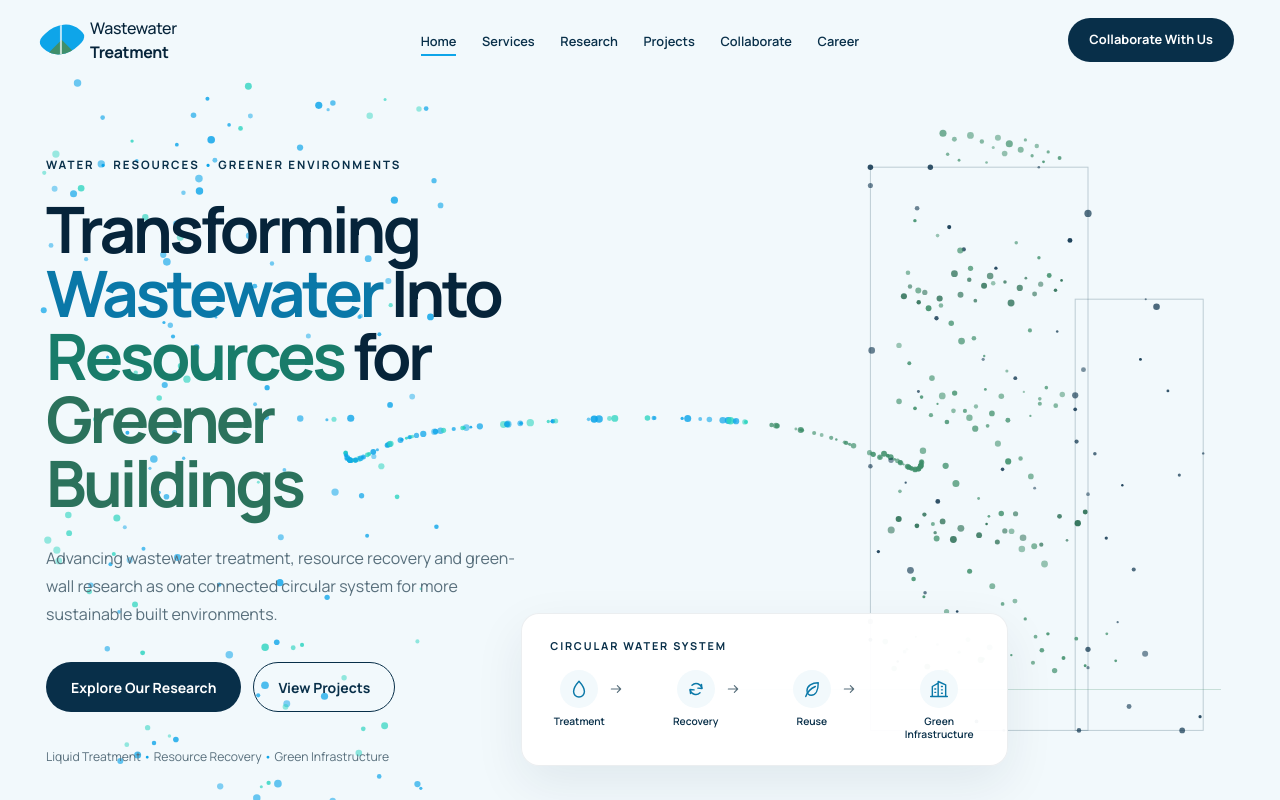
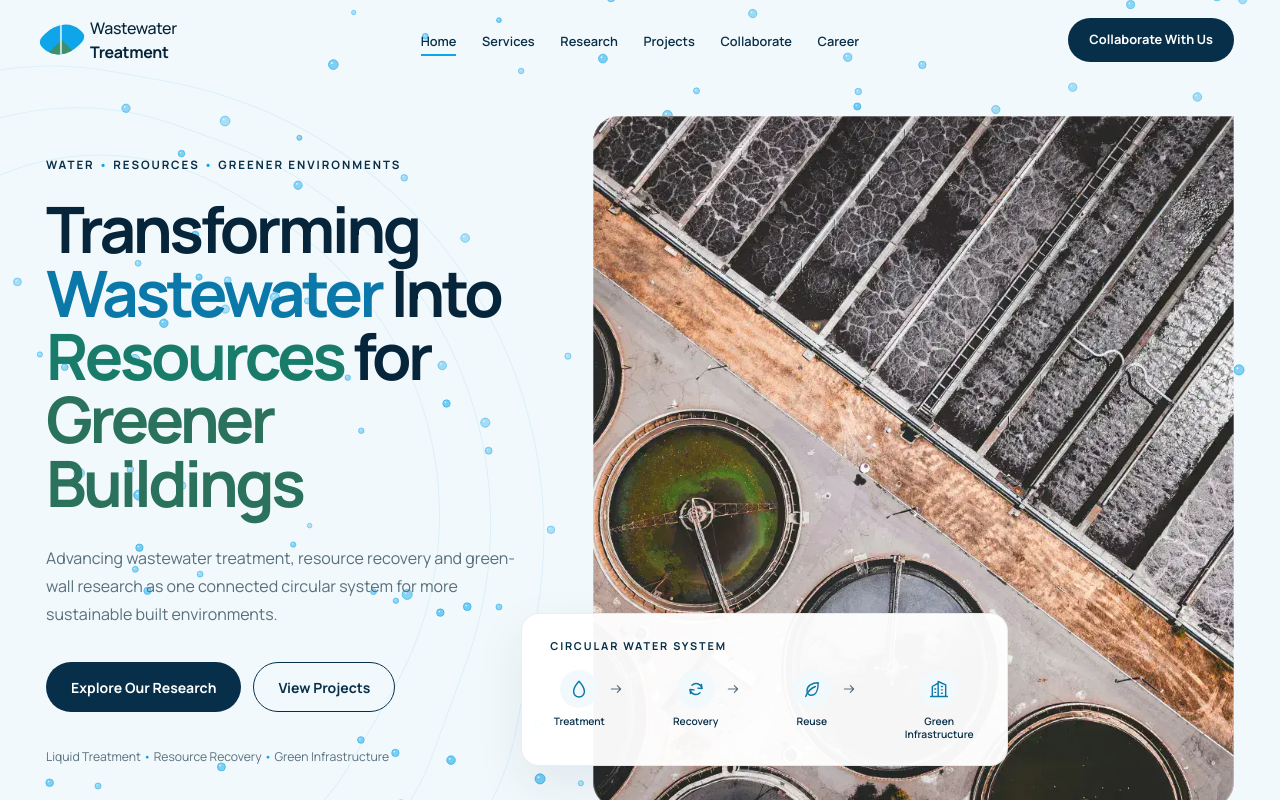
Before and after one commit to xuen00915/wastewater, a React (Vite) app: page / in a window 1280 px wide. Shown: the top 800 px of the page. Built offline with nearby package versions, Linux system fonts and the light colour scheme.

Commit message:
revert: restore image and particle hero

```diff
--- a/src/components/Hero.tsx
+++ b/src/components/Hero.tsx
@@ -1,6 +1,7 @@
 import { ButtonLink } from './ui/ButtonLink'
+import { Floating3DParticles } from './ui/Floating3DParticles'
 import { Icon } from './ui/Icon'
-import { WaterBuildingParticles } from './ui/WaterBuildingParticles'
+import { MediaPlaceholder } from './ui/MediaPlaceholder'
 import { pageHref } from '../site'
 
 const circularStages = [
@@ -10,7 +11,8 @@ const circularStages = [
 export function Hero() {
   return (
     <section className="hero" id="home">
-      <WaterBuildingParticles className="hero__transformation-canvas" />
+      <Floating3DParticles className="hero__particles" />
+      <div className="water-contours" aria-hidden="true"><i /><i /><i /></div>
       <div className="hero__inner">
         <div className="hero__copy">
           <p className="hero__eyebrow">Water <span>•</span> Resources <span>•</span> Greener Environments</p>
@@ -23,6 +25,7 @@ export function Hero() {
           <p className="hero__topics">Liquid Treatment <span>•</span> Resource Recovery <span>•</span> Green Infrastructure</p>
         </div>
         <div className="hero__visual">
+          <MediaPlaceholder src={`${import.meta.env.BASE_URL}images/home-hero-wastewater.webp`} alt="Representative pilot wastewater treatment system integrated with vegetation" requiredFilename="/images/home-hero-wastewater.webp" loading="eager" fetchPriority="high" />
           <div className="circular-card">
             <p>Circular Water System</p>
             <div className="circular-card__flow">
--- a/src/components/interactive-sections.css
+++ b/src/components/interactive-sections.css
@@ -16,10 +16,10 @@
 .mobile-nav { overflow-y: auto; }
 
 .hero { position: relative; min-height: min(980px, 100svh); padding: 116px var(--gutter) 72px; overflow: hidden; background: var(--blue-light); }
-.water-building-particles { position: absolute; z-index: 0; inset: 0; overflow: hidden; pointer-events: none; contain: strict; }
-.water-building-particles__canvas { display: block; width: 100%; height: 100%; }
+.floating-3d-particles { pointer-events: none; }
+.hero__particles { position: absolute; z-index: 0; inset: 0; width: 100%; height: 100%; opacity: .92; }
 .hero__inner { position: relative; z-index: 2; display: grid; width: min(100%, var(--container)); min-height: calc(100svh - 188px); margin: 0 auto; grid-template-columns: minmax(0, .86fr) minmax(0, 1.14fr); align-items: center; gap: clamp(36px, 5vw, 78px); }
-.hero__copy { position: relative; z-index: 2; max-width: 630px; padding-block: 40px; }
+.hero__copy { max-width: 630px; padding-block: 40px; }
 .hero__eyebrow { margin: 0 0 24px; color: var(--navy); font-size: .72rem; font-weight: 700; letter-spacing: .17em; text-transform: uppercase; }
 .hero__eyebrow span, .hero__topics span { color: var(--blue); }
 .hero h1 { margin: 0; color: var(--navy-deep); font-size: clamp(3.1rem, 5vw, 4.8rem); font-weight: 700; line-height: .99; letter-spacing: -.055em; }
@@ -29,15 +29,21 @@
 .hero__description { max-width: 590px; margin: 30px 0 0; color: var(--muted); font-size: clamp(1rem, 1.25vw, 1.1rem); line-height: 1.75; }
 .hero__actions { display: flex; flex-wrap: wrap; gap: 12px; margin-top: 34px; }
 .hero__topics { margin: 34px 0 0; color: var(--muted); font-size: .76rem; line-height: 1.8; }
-.hero__visual { position: relative; z-index: 1; align-self: stretch; min-height: 610px; }
-.hero__visual::before { position: absolute; right: 2%; bottom: 17%; width: 78%; height: 1px; content: ''; background: rgb(63 143 107 / 24%); }
-.circular-card { position: absolute; z-index: 3; bottom: 42px; left: -72px; width: min(520px, 76%); padding: 24px 28px; border: 1px solid rgb(8 47 73 / 8%); border-radius: 18px; background: rgb(255 255 255 / 96%); box-shadow: var(--shadow-soft); }
+.hero__visual { position: relative; align-self: stretch; min-height: 610px; }
+.hero__visual > .media { height: 100%; border-radius: var(--radius-media) 0 var(--radius-media) var(--radius-media); }
+.hero__visual > .media::after { position: absolute; inset: 0; border: 1px solid rgb(255 255 255 / 30%); border-radius: inherit; pointer-events: none; content: ''; }
+.circular-card { position: absolute; bottom: 42px; left: -72px; width: min(520px, 76%); padding: 24px 28px; border: 1px solid rgb(8 47 73 / 8%); border-radius: 18px; background: rgb(255 255 255 / 96%); box-shadow: var(--shadow-soft); }
 .circular-card > p { margin: 0 0 16px; color: var(--navy); font-size: .68rem; font-weight: 700; letter-spacing: .17em; text-transform: uppercase; }
 .circular-card__flow { display: flex; align-items: flex-start; justify-content: space-between; gap: 6px; }
 .circular-card__item { position: relative; display: grid; min-width: 58px; justify-items: center; gap: 7px; color: var(--navy); text-align: center; }
 .circular-card__item > span { display: grid; width: 38px; height: 38px; place-items: center; border-radius: 50%; color: var(--blue-text); background: var(--blue-light); }
 .circular-card__item small { max-width: 80px; font-size: .64rem; font-weight: 600; line-height: 1.25; }
 .circular-card__arrow { position: absolute; top: 11px; right: -16px; color: var(--muted); }
+.water-contours { position: absolute; z-index: 1; top: 80px; left: -300px; width: 850px; height: 850px; opacity: .4; }
+.water-contours i { position: absolute; inset: calc(var(--i, 0) * 50px); border: 1px solid rgb(14 165 233 / 25%); border-radius: 42% 58% 35% 65%; }
+.water-contours i:nth-child(1) { --i: 0; transform: rotate(10deg); }
+.water-contours i:nth-child(2) { --i: 1; transform: rotate(20deg); }
+.water-contours i:nth-child(3) { --i: 2; transform: rotate(30deg); }
 .js .hero__eyebrow,.js .hero h1,.js .hero__description,.js .hero__actions,.js .hero__topics,.js .hero__visual{animation:hero-enter 780ms cubic-bezier(.2,.7,.2,1) both}.js .hero h1{animation-delay:70ms}.js .hero__description{animation-delay:140ms}.js .hero__actions{animation-delay:210ms}.js .hero__topics{animation-delay:270ms}.js .hero__visual{animation-delay:110ms}
 @keyframes hero-enter{from{opacity:0;transform:translateY(22px)}to{opacity:1;transform:translateY(0)}}
 
```
Also changed, not shown: 1 other file (tests, documents, lock files or other folders).
